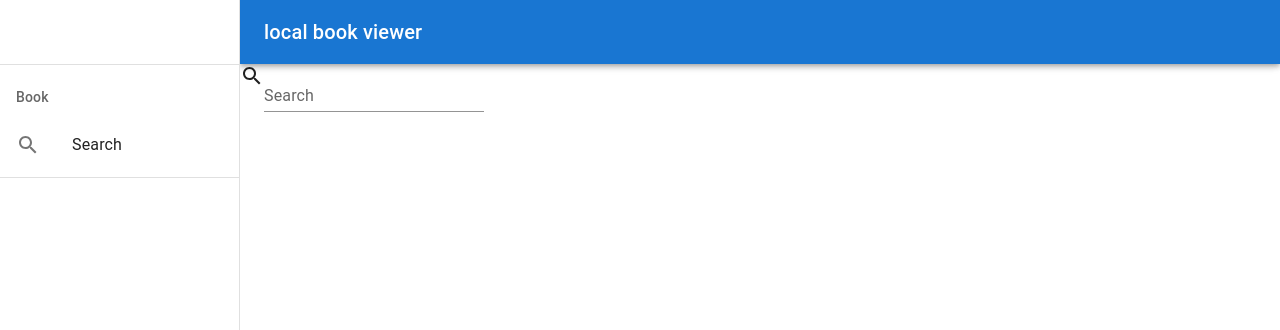
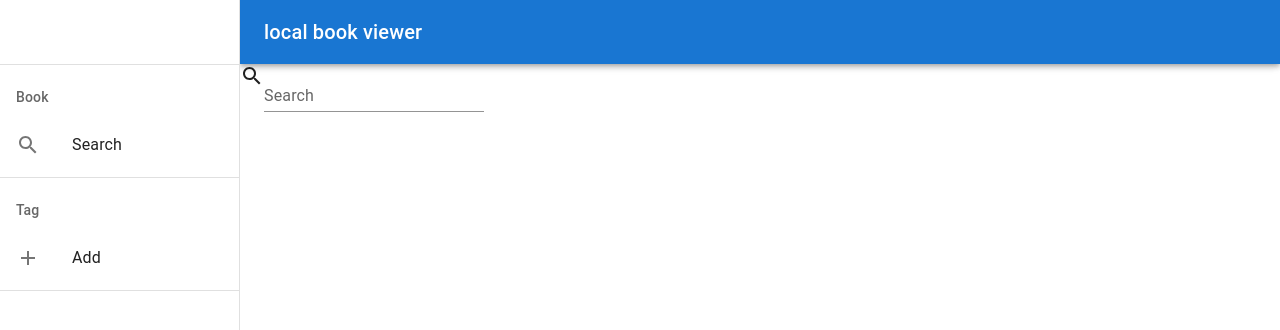
Before and after one commit to Syu-fu/local-book-reader, a React (Create React App) app in the folder react-app/: page / in a window 1280 px wide. Shown: the top 330 px of the page. Built offline with nearby package versions, Linux system fonts and the light colour scheme; what minio would draw is missing.

Commit message:
feat(react): Add tag add page link

```diff
--- a/react-app/src/components/ResponsiveDrawer.tsx
+++ b/react-app/src/components/ResponsiveDrawer.tsx
@@ -13,6 +13,7 @@ import ListItemIcon from '@mui/material/ListItemIcon';
 import ListItemText from '@mui/material/ListItemText';
 import MenuIcon from '@mui/icons-material/Menu';
 import SearchIcon from '@mui/icons-material/Search';
+import AddIcon from '@mui/icons-material/Add';
 import Toolbar from '@mui/material/Toolbar';
 import Typography from '@mui/material/Typography';
 
@@ -20,7 +21,8 @@ const drawerWidth = 240;
 
 interface Props {
   children: React.ReactNode;
-} const ResponsiveDrawer = (props: Props) => {
+}
+const ResponsiveDrawer = (props: Props) => {
   const { children } = props;
   const [mobileOpen, setMobileOpen] = React.useState(false);
   const navigate = useNavigate();
@@ -44,6 +46,16 @@ interface Props {
             <SearchIcon />
           </ListItemIcon>
           <ListItemText primary="Search" />
+        </ListItem>
+      </List>
+      <Divider />
+      <List>
+        <ListSubheader>Tag</ListSubheader>
+        <ListItem button key="add" onClick={() => { move('/tag/add') }}>
+          <ListItemIcon>
+            <AddIcon />
+          </ListItemIcon>
+          <ListItemText primary="Add" />
         </ListItem>
       </List>
       <Divider />
--- a/react-app/src/routes/DrawerRouter.tsx
+++ b/react-app/src/routes/DrawerRouter.tsx
@@ -3,6 +3,7 @@ import { BrowserRouter, Routes, Route } from "react-router-dom";
 import Search from '../pages/Search';
 import BookList from '../pages/BookList';
 import BookViewer from '../pages/BookViewer';
+import TagAddPage from '../pages/TagAdd';
 
 const DrawerRouter: React.FC = () => {
   return (
@@ -12,6 +13,7 @@ const DrawerRouter: React.FC = () => {
           <Route path="/" element={<Search />} />
           <Route path="/book/:bookId/" element={<BookList />} />
           <Route path="/book/:bookId/:volume" element={<BookViewer />} />
+          <Route path="/tag/add" element={<TagAddPage />} />
         </Routes>
       </BrowserRouter >
     </div>
```
